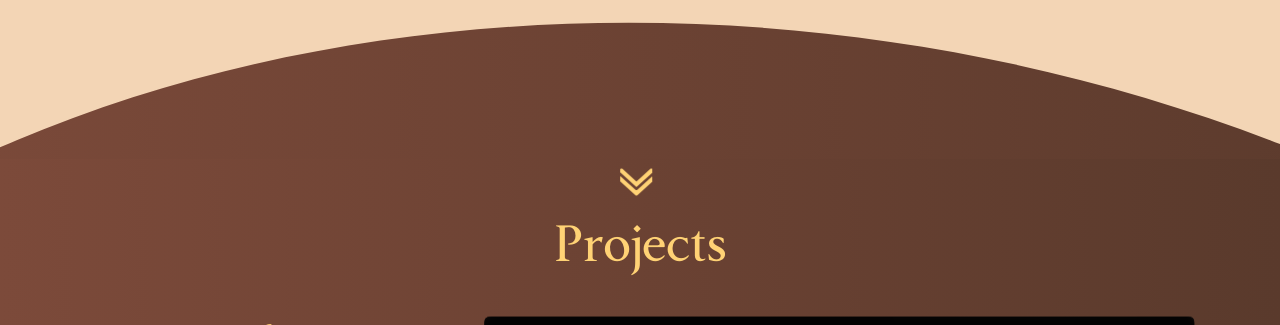
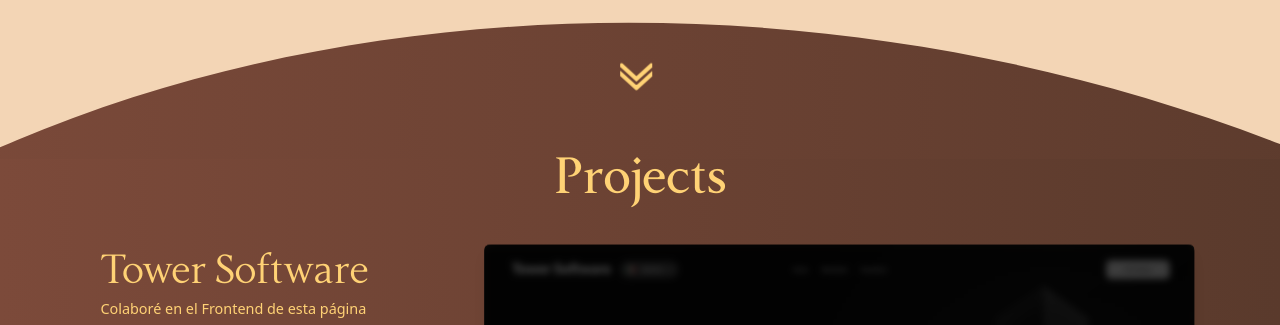
Before and after one commit to PabloFabbian/Actual-Portfolio-24, a React (Vite) app: page / in a window 1280 px wide. Shown: the part 623-948 px from the top of the page. Built offline with nearby package versions, Linux system fonts and the light colour scheme; no server answers.

Commit message:
added opacity to Github logo popup and fixed projects spacing

```diff
--- a/src/components/Navbar.jsx
+++ b/src/components/Navbar.jsx
@@ -146,8 +146,7 @@
       onMouseLeave={onMouseLeave}
       style={{ pointerEvents: isVisible ? 'auto' : 'none' }}
     >
-      <div className="relative bg-gradient-to-br from-[#7B4C33]/95 to-[#7B4C35]/95 backdrop-blur-md rounded-lg shadow-2xl border border-[#7B4C33]/30 overflow-hidden w-80">
-        <div className="absolute -top-2 left-8 w-4 h-4 bg-gradient-to-br from-[#7B4C33]/95 to-[#7B4C35]/95 border-l border-t border-[#7B4C33]/30 transform rotate-45"></div>
+      <div className="relative bg-gradient-to-br from-[#7B4C33]/75 to-[#7B4C35]/50 backdrop-blur-md rounded-lg shadow-2xl border border-[#7B4C33]/30 overflow-hidden w-80">
 
         <div className="p-4">
           <div className="flex items-center space-x-2 mb-3">
--- a/src/components/ProjectsSection.jsx
+++ b/src/components/ProjectsSection.jsx
@@ -109,8 +109,8 @@
             <ProjectHeader isMobile={isMobile} chevronSVG={ChevronSVG} />
 
             <section className="bg-gradient-to-r from-[#7C4A3A] to-[#5A3A2C] md:pb-6 md:pt-12 2xl:py-12 relative">
-                <div className="container mx-auto flex flex-col items-center md:mb-4 2xl:mb-8 md:scale-90 2xl:scale-100">
-                    <div className="relative flex flex-col items-center -mt-0 md:-mt-10 2xl:-mt-36">
+                <div className="container mx-auto flex flex-col items-center md:mb-4 2xl:mb-16 md:scale-90 2xl:scale-100">
+                    <div className="relative flex flex-col items-center -mt-0 md:-mt-[9.5rem] 2xl:-mt-24">
                       <div
                         className="animate-bounce cursor-pointer"
                         onClick={() => {
@@ -127,7 +127,7 @@
                           aria-hidden="true"
                         />
                       </div>
-                      <h2 className="font-lt-soul text-5xl md:text-6xl 2xl:text-7xl font-medium text-center text-[#FFD275] md:mt-0 2xl:-mt-5">
+                      <h2 className="font-lt-soul text-5xl md:text-6xl 2xl:text-7xl font-medium text-center text-[#FFD275] mt-0 md:mt-10 2xl:mt-10">
                           Projects
                       </h2>
                     </div>
```
